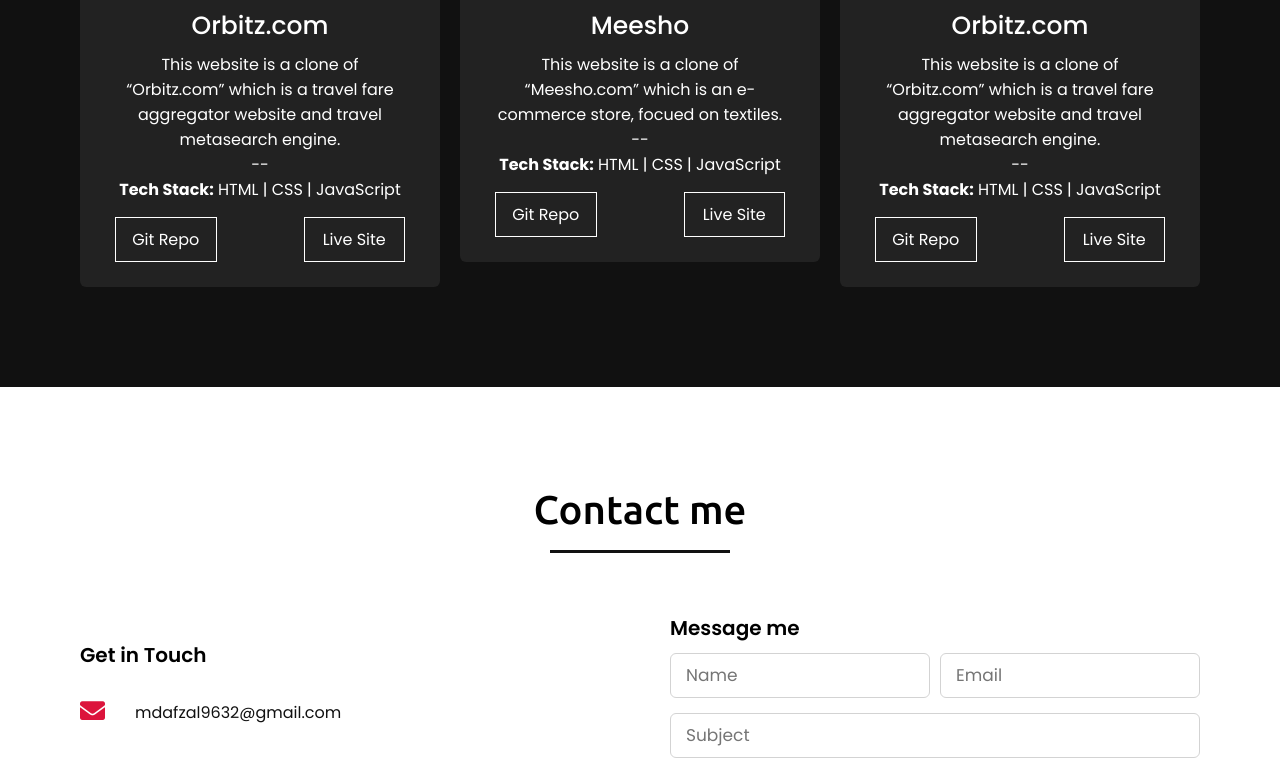
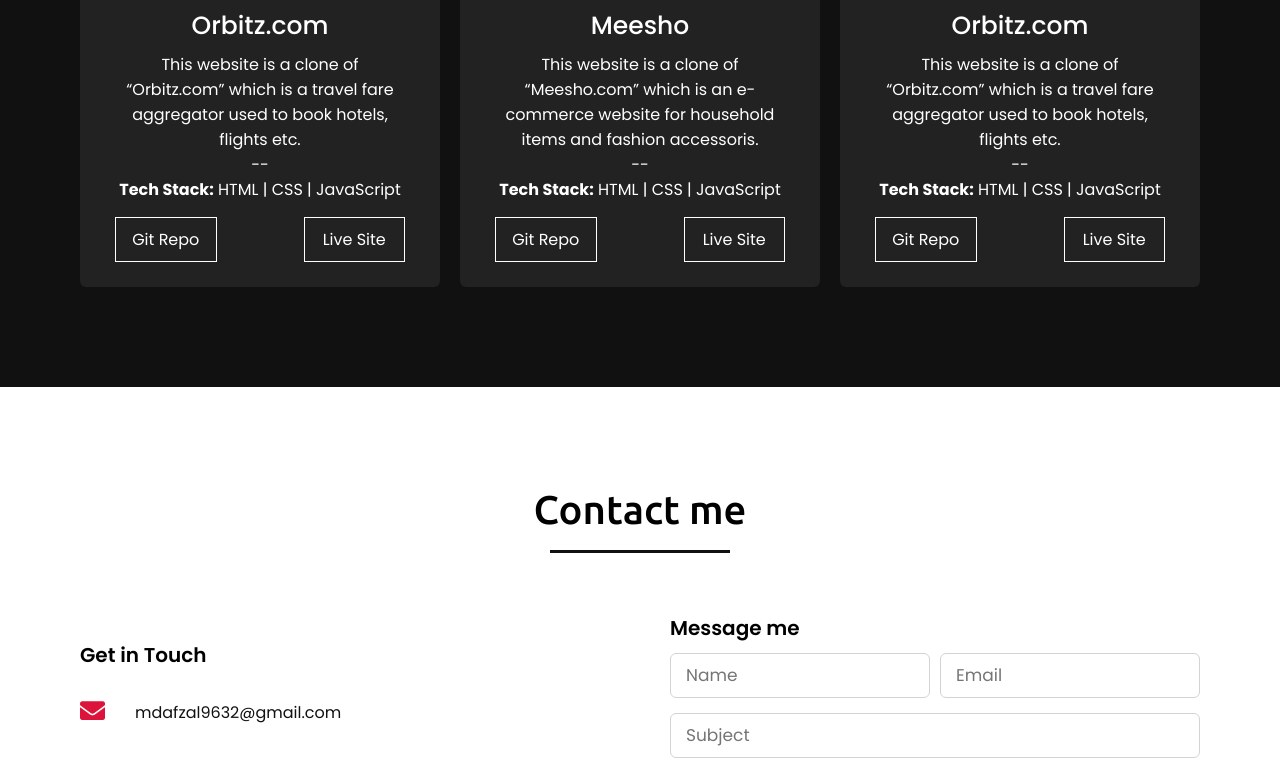
Before and after one commit to afzal9632/afzal9632.github.io, a plain HTML site: page index.html in a window 1280 px wide. Shown: the part 3412-4172 px from the top of the page. Drawn offline with nearby package versions, Linux system fonts and the light colour scheme.

Commit message:
Update index.html

```diff
--- a/index.html
+++ b/index.html
@@ -150,7 +150,7 @@
                     <div class="box">
                         <img src="images/meesho.png" alt="">
                         <div class="text">Meesho</div>
-                        <p>This website is a clone of “Meesho.com” which is an e-commerce store, focued on textiles.</p>
+                        <p>This website is a clone of “Meesho.com” which is an e-commerce website for household items and fashion accessoris.</p>
                         <p>   --</p>
                         <p> <strong>Tech Stack:</strong> HTML | CSS | JavaScript</p>
                         <div class="repo-links">
@@ -168,7 +168,7 @@
                     <div class="box">
                         <img src="images/orbitz.png" alt="">
                         <div class="text">Orbitz.com</div>
-                        <p>This website is a clone of “Orbitz.com” which is a travel fare aggregator website and travel metasearch engine.</p>
+                        <p>This website is a clone of “Orbitz.com” which is a travel fare aggregator used to book hotels, flights etc.</p>
                             <p>   --</p>
                         <p> <strong>Tech Stack:</strong> HTML | CSS | JavaScript</p>
                         <div class="repo-links">
```
